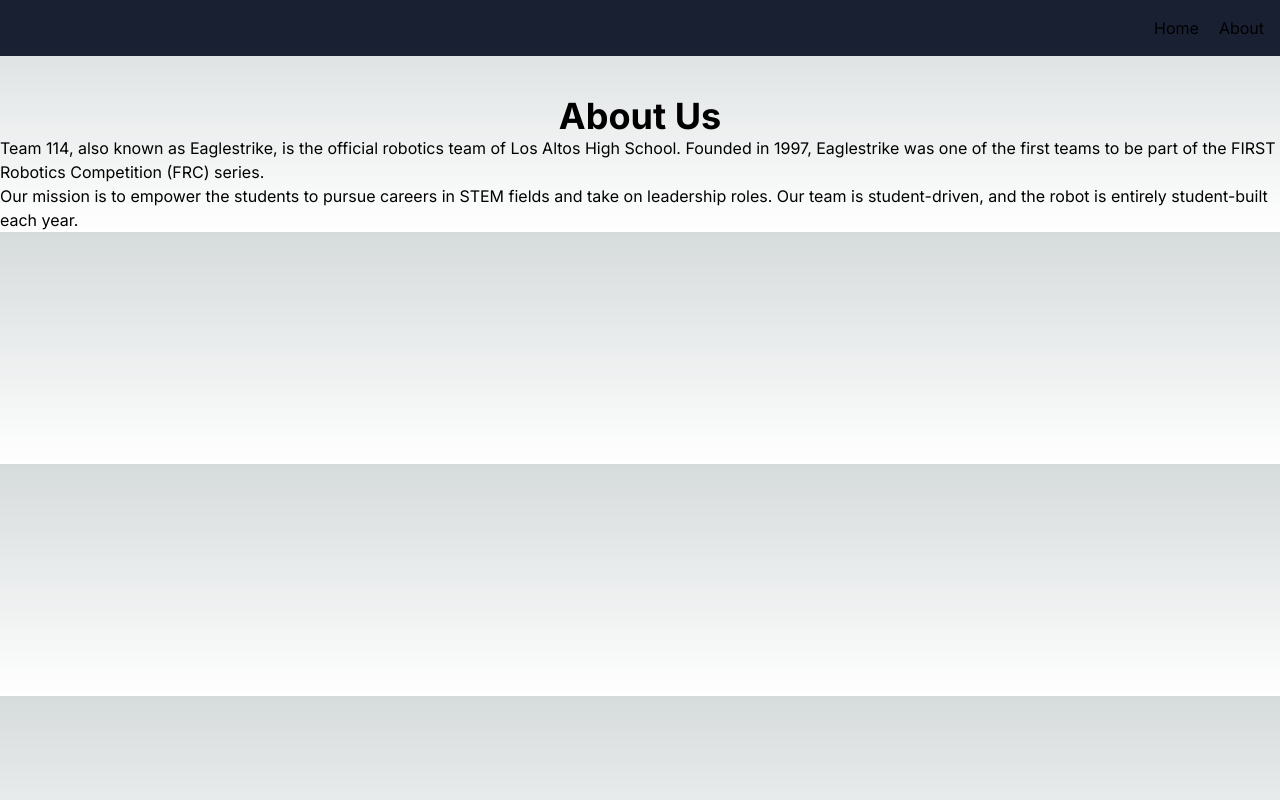
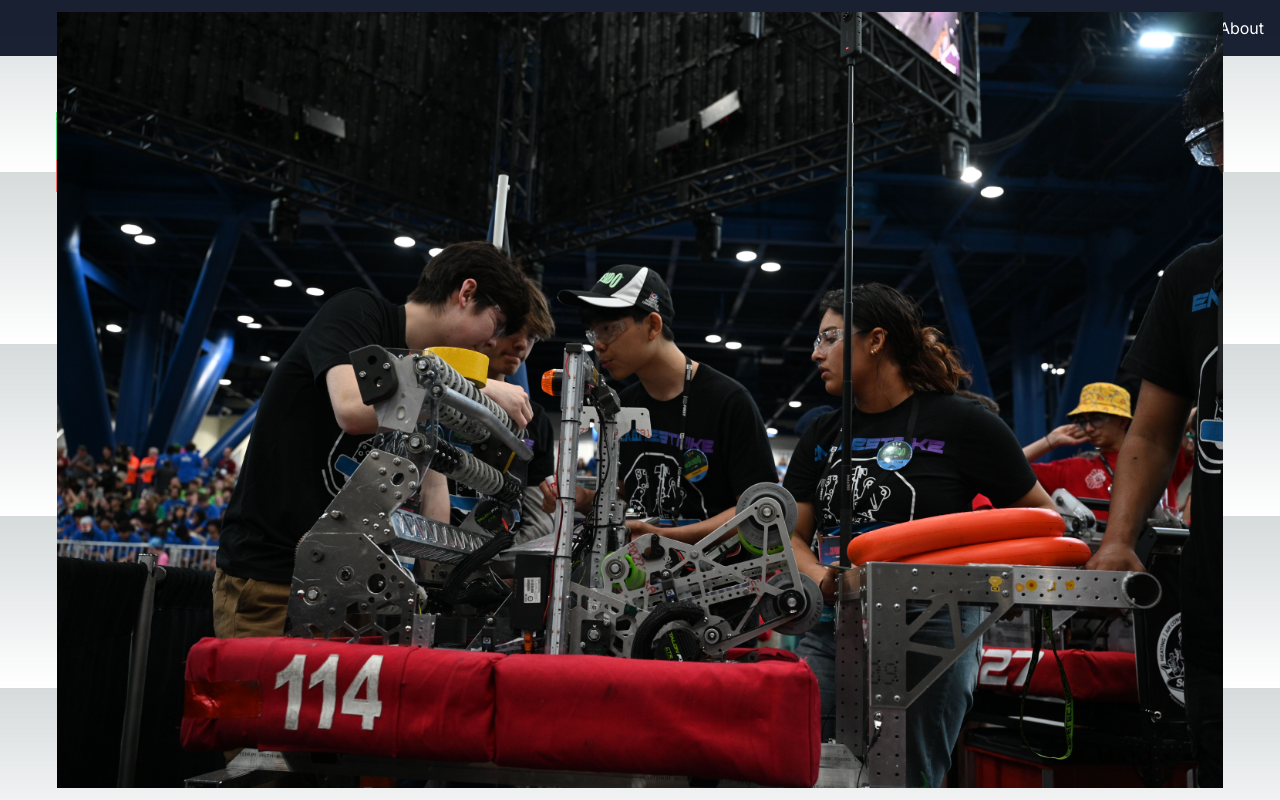
Before and after one commit to Eaglestrike/team114.org, a Next.js app: page /about in a window 1280 px wide. Built offline with nearby package versions, Linux system fonts and the light colour scheme.

Commit message:
pls help

```diff
--- a/app/about/page.tsx
+++ b/app/about/page.tsx
@@ -1,18 +1,23 @@
+import Image from "next/image";
 
 export default function AboutPage() {
     return (
-        <div>
-            <p className={"text-4xl font-bold text-center mt-10"}>About Us</p>
-            <div className={"gap-y-4"}>
-                <p>
+        <div className={"mx-14"}>
+            <p className={"my-2 text-4xl font-bold text-center"}>About Us</p>
+            <div className={"bg-green-400"}>
+                <div>
                     Team 114, also known as Eaglestrike, is the official robotics team of Los Altos High School. Founded
                     in 1997, Eaglestrike was one of the first teams to be part of the FIRST Robotics Competition (FRC)
                     series.
-                </p>
-                <p>
-                    Our mission is to empower the students to pursue careers in STEM fields and take on leadership
-                    roles. Our team is student-driven, and the robot is entirely student-built each year.
-                </p>
+                </div>
+                <div className={"bg-green-400 flex flex-row flex-1 bg-blue-400 max-h-3 max-w-1"}>
+                    <Image className={'p-3'} src={"/robotwork.jpg"} alt={"robotwork"} objectFit='contain' layout='fill'/>
+
+                    <div className={'flex-1 bg-red-400 p-4'}>
+                        <p className={'text-3xl'}>Student Built</p>
+                        <p className={""}>amongus amongus amongus amongus amongus amongus amongus amongus amongus amongus amongus amongus amongus amongus</p>
+                    </div>
+                </div>
             </div>
         </div>
     )
--- a/app/layout.tsx
+++ b/app/layout.tsx
@@ -5,8 +5,8 @@
 const inter = Inter({ subsets: ["latin"] });
 
 export const metadata: Metadata = {
-  title: "Create Next App",
-  description: "Generated by create next app",
+  title: "EagleStrike",
+  description: "Official page of the Team114 FRC team",
 };
 
 export default function RootLayout({
@@ -17,7 +17,7 @@
   return (
     <html lang="en">
     <body className={inter.className}>
-        <nav className={"flex flex-row justify-end gap-x-5 p-4 bg-slate-900 bg-opacity-95"}>
+        <nav className={"flex flex-row justify-end gap-x-5 text-white p-4 bg-slate-900 bg-opacity-95"}>
             <a href="/">Home</a>
             <a href="/about">About</a>
         </nav>
--- a/app/page.tsx
+++ b/app/page.tsx
@@ -4,7 +4,7 @@
 
 export default function Home() {
   return (
-    <main>
+    <main className={"bg-black text-white"}>
       <IntroSection />
         <AboutPage />
     </main>
```
Also changed, not shown: public/robotwork.jpg (added).
